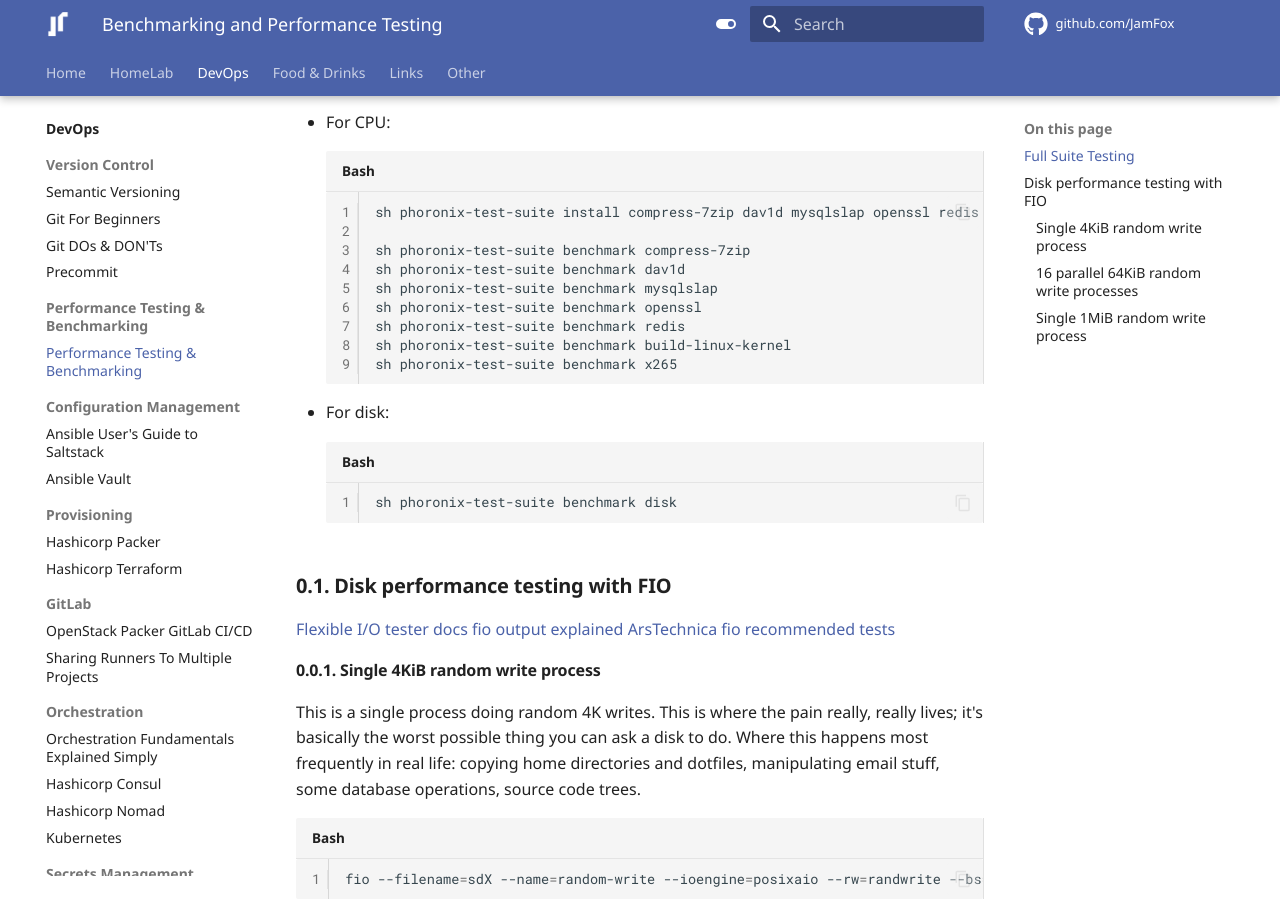
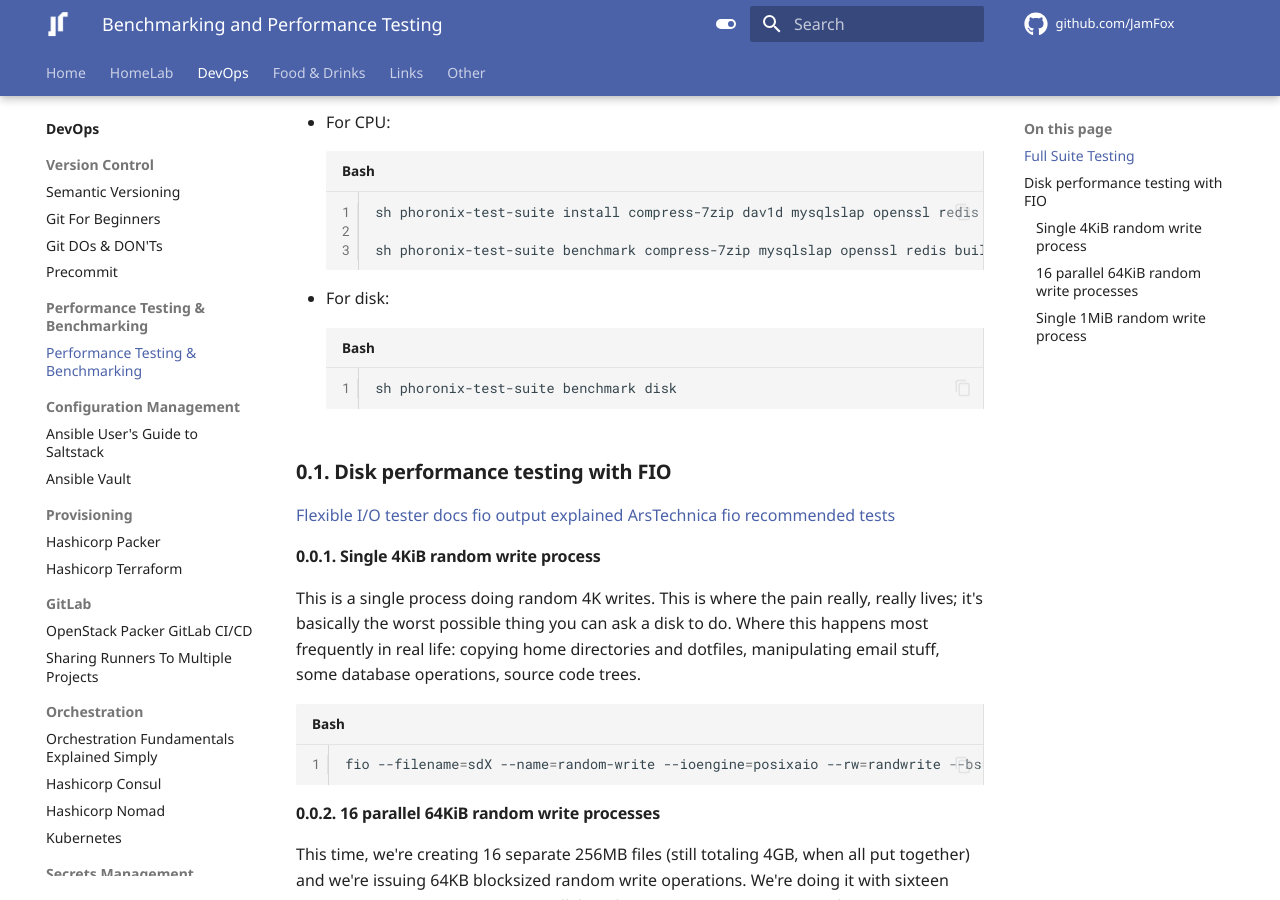
Before and after one commit to JamFox/docs.jamfox.dev, an MkDocs documentation site: the page built from docs/content/devops/performance-testing-benchmarking.md, in a window 1280 px wide and 900 px high, scrolled down 820 px. Built offline with MkDocs 1.6.1 and Material for MkDocs 9.7.7, drawn with Linux system fonts in a browser that asks for light colours; comment, search, counter and statistics services are not loaded.

Commit message:
shorter cmd

````diff
--- a/docs/content/devops/performance-testing-benchmarking.md
+++ b/docs/content/devops/performance-testing-benchmarking.md
@@ -31,13 +31,7 @@ Selected tests:
     ```bash
     sh phoronix-test-suite install compress-7zip dav1d mysqlslap openssl redis build-linux-kernel x265
 
-    sh phoronix-test-suite benchmark compress-7zip
-    sh phoronix-test-suite benchmark dav1d
-    sh phoronix-test-suite benchmark mysqlslap
-    sh phoronix-test-suite benchmark openssl
-    sh phoronix-test-suite benchmark redis
-    sh phoronix-test-suite benchmark build-linux-kernel
-    sh phoronix-test-suite benchmark x265
+    sh phoronix-test-suite benchmark compress-7zip mysqlslap openssl redis build-linux-kernel x265 dav1d
     ```
 
 - For disk:
````
